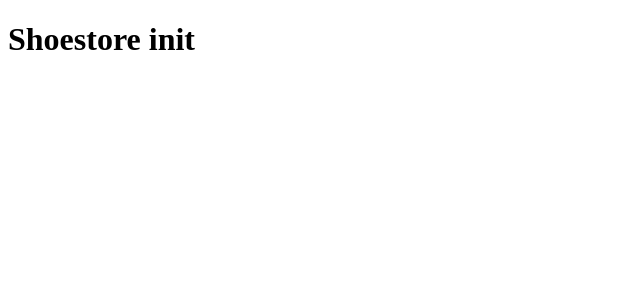
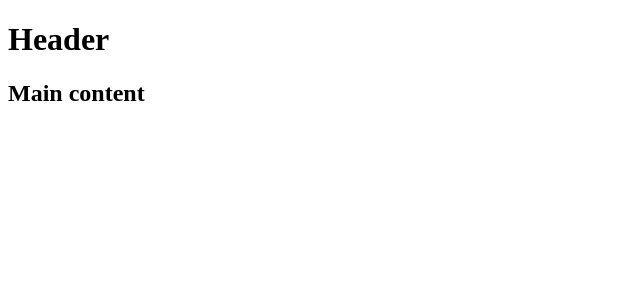
Before and after one commit to Insanefoam/Shoe-store, a React (Create React App) app: page / in a window 1280 px wide. Shown: the top 300 px of the page, without its empty margins (0-640 px from the left). Built offline with nearby package versions, Linux system fonts and the light colour scheme.

Commit message:
create base structure

```diff
--- /dev/null
+++ b/src/components/App.js
@@ -0,0 +1,18 @@
+import React from "react";
+import Header from "./header_comp/Header"
+import Main from "./main_comp/Main"
+
+class App extends React.Component{
+
+    render(){
+        return(
+            <div class="wrapper">
+                <Header />
+                <Main />
+            </div>
+        )
+    }
+
+}
+
+export default App;
--- /dev/null
+++ b/src/components/header_comp/Header.js
@@ -0,0 +1,11 @@
+import React from 'react';
+
+class Header extends React.Component{
+    render(){
+        return(
+            <h1>Header</h1>
+        )
+    }
+}
+
+export default Header;
--- /dev/null
+++ b/src/components/main_comp/Main.js
@@ -0,0 +1,11 @@
+import React from 'react';
+
+class Main extends React.Component{
+    render(){
+        return(
+            <h2>Main content</h2>
+        )
+    }
+}
+
+export default Main;
--- a/src/index.js
+++ b/src/index.js
@@ -1,7 +1,5 @@
 import React from 'react';
 import ReactDOM from 'react-dom';
+import App from './components/App'
 
-ReactDOM.render(
-  <h1>Shoestore init</h1>,
-  document.getElementById('root')
-);
+ReactDOM.render(<App />, document.getElementById('root'));
```
Also changed, not shown: 1 other file (tests, documents, lock files or other folders).
